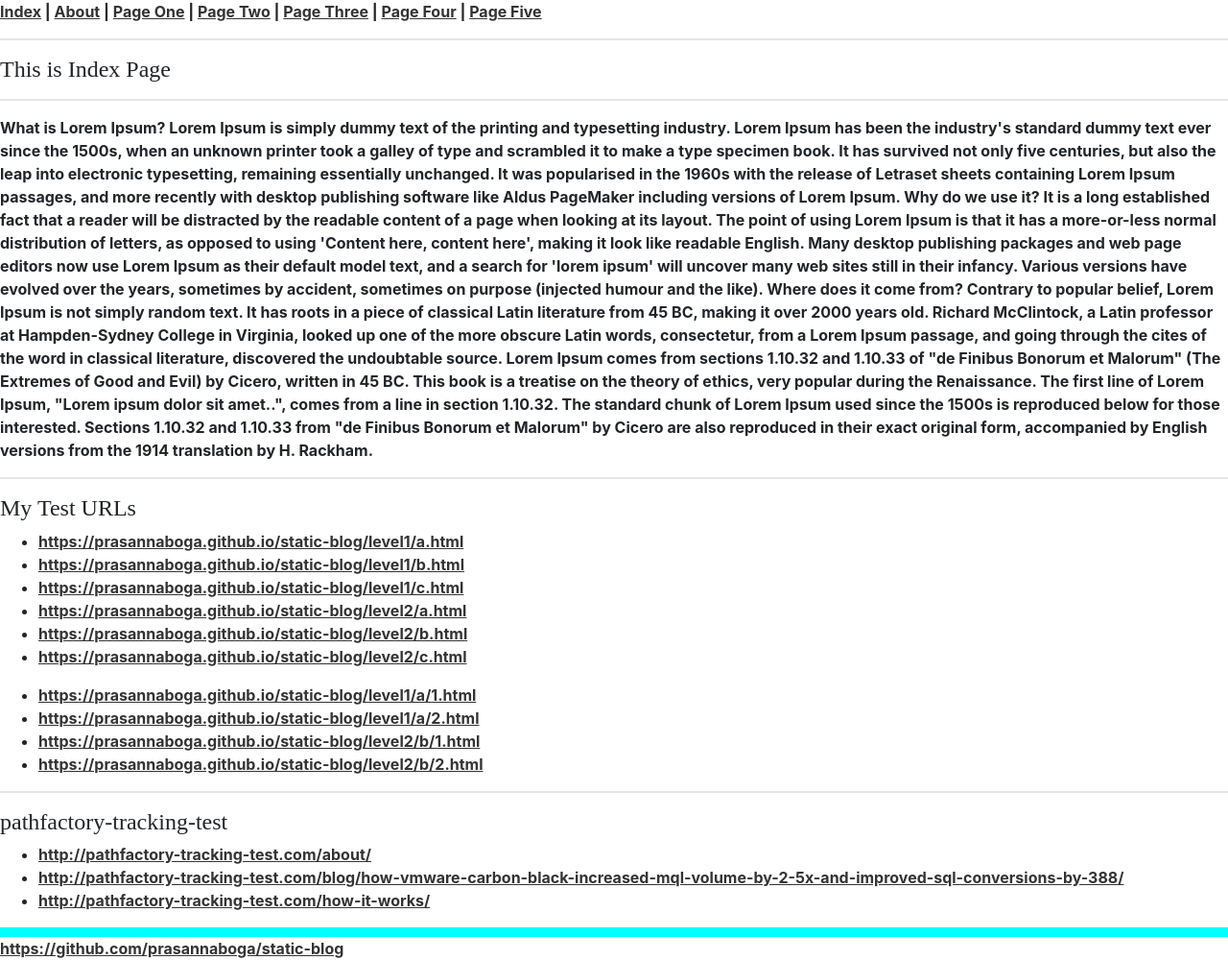
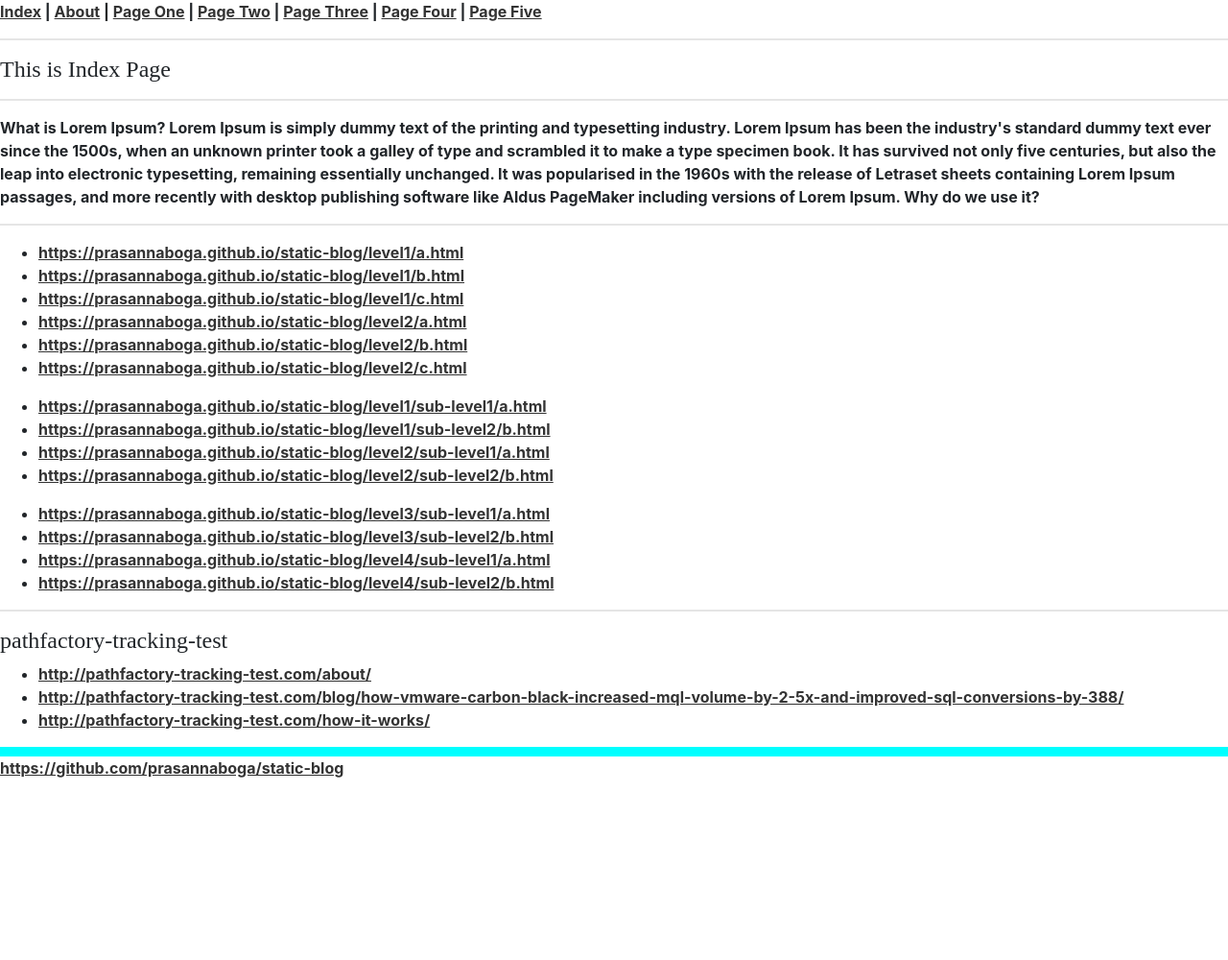
Before and after one commit to prasannaboga/static-blog, a Jekyll site: the page built from index.html, in a window 1280 px wide. Shown: the whole page at 96% size. Built offline with Jekyll 4.4.1, drawn with Linux system fonts in a browser that asks for light colours; some web fonts are replaced; after the commit the page ends 900 px from its top, so only the background shows below that.

Commit message:
Update index html with more url

```diff
--- a/index.html
+++ b/index.html
@@ -10,16 +10,7 @@ Lorem Ipsum is simply dummy text of the printing and typesetting industry. Lorem
 standard dummy text ever since the 1500s, when an unknown printer took a galley of type and scrambled it to make a
 type specimen book. It has survived not only five centuries, but also the leap into electronic typesetting, remaining essentially unchanged. It was popularised in the 1960s with the release of Letraset sheets containing Lorem Ipsum passages, and more recently with desktop publishing software like Aldus PageMaker including versions of Lorem Ipsum.
 Why do we use it?
-It is a long established fact that a reader will be distracted by the readable content of a page when looking at its layout. The point of using Lorem Ipsum is that it has a more-or-less normal distribution of letters, as opposed to using 'Content here, content here', making it look like readable English. Many desktop publishing packages and web page editors now use Lorem Ipsum as their default model text, and a search for 'lorem ipsum' will uncover many web sites still in their infancy. Various versions have evolved over the years, sometimes by accident, sometimes on purpose (injected humour and the like).
-Where does it come from?
-Contrary to popular belief, Lorem Ipsum is not simply random text. It has roots in a
-piece of classical Latin literature from 45 BC, making it over 2000 years old. Richard McClintock,
-a Latin professor at Hampden-Sydney College in Virginia, looked up one of the more obscure Latin words,
-consectetur, from a Lorem Ipsum passage, and going through the cites of the word in classical literature, discovered the undoubtable source. Lorem Ipsum comes from sections 1.10.32 and 1.10.33 of "de Finibus Bonorum et Malorum" (The Extremes of Good and Evil) by Cicero, written in 45 BC. This book is a treatise on the theory of ethics, very popular during the Renaissance. The first line of Lorem Ipsum, "Lorem ipsum dolor sit amet..", comes from a line in section 1.10.32.
-The standard chunk of Lorem Ipsum used since the 1500s is reproduced below for those interested.
-Sections 1.10.32 and 1.10.33 from "de Finibus Bonorum et Malorum" by Cicero are also reproduced in their exact original form, accompanied by English versions from the 1914 translation by H. Rackham.
 <hr>
-<h4>My Test URLs</h4>
 <ul>
     <li>
         <a href="https://prasannaboga.github.io/static-blog/level1/a.html">https://prasannaboga.github.io/static-blog/level1/a.html</a>
@@ -42,16 +33,30 @@ Sections 1.10.32 and 1.10.33 from "de Finibus Bonorum et Malorum" by Cicero are
 </ul>
 <ul>
     <li>
-        <a href="https://prasannaboga.github.io/static-blog/level1/a/1.html">https://prasannaboga.github.io/static-blog/level1/a/1.html</a>
+        <a href="https://prasannaboga.github.io/static-blog/level1/sub-level1/a.html">https://prasannaboga.github.io/static-blog/level1/sub-level1/a.html</a>
     </li>
     <li>
-        <a href="https://prasannaboga.github.io/static-blog/level1/a/2.html">https://prasannaboga.github.io/static-blog/level1/a/2.html</a>
+        <a href="https://prasannaboga.github.io/static-blog/level1/sub-level2/b.html">https://prasannaboga.github.io/static-blog/level1/sub-level2/b.html</a>
     </li>
     <li>
-        <a href="https://prasannaboga.github.io/static-blog/level2/b/1.html">https://prasannaboga.github.io/static-blog/level2/b/1.html</a>
+        <a href="https://prasannaboga.github.io/static-blog/level2/sub-level1/a.html">https://prasannaboga.github.io/static-blog/level2/sub-level1/a.html</a>
     </li>
     <li>
-        <a href="https://prasannaboga.github.io/static-blog/level2/b/2.html">https://prasannaboga.github.io/static-blog/level2/b/2.html</a>
+        <a href="https://prasannaboga.github.io/static-blog/level2/sub-level2/b.html">https://prasannaboga.github.io/static-blog/level2/sub-level2/b.html</a>
+    </li>
+</ul>
+<ul>
+    <li>
+        <a href="https://prasannaboga.github.io/static-blog/level3/sub-level1/a.html">https://prasannaboga.github.io/static-blog/level3/sub-level1/a.html</a>
+    </li>
+    <li>
+        <a href="https://prasannaboga.github.io/static-blog/level3/sub-level2/b.html">https://prasannaboga.github.io/static-blog/level3/sub-level2/b.html</a>
+    </li>
+    <li>
+        <a href="https://prasannaboga.github.io/static-blog/level4/sub-level1/a.html">https://prasannaboga.github.io/static-blog/level4/sub-level1/a.html</a>
+    </li>
+    <li>
+        <a href="https://prasannaboga.github.io/static-blog/level4/sub-level2/b.html">https://prasannaboga.github.io/static-blog/level4/sub-level2/b.html</a>
     </li>
 </ul>
 <hr>
```
